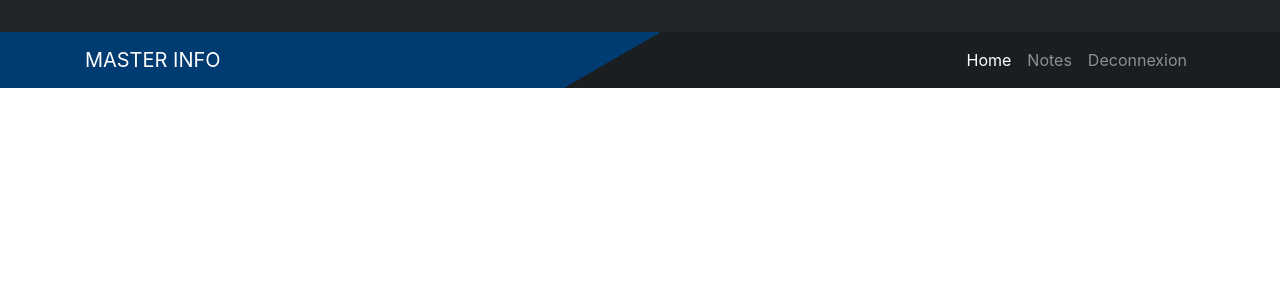
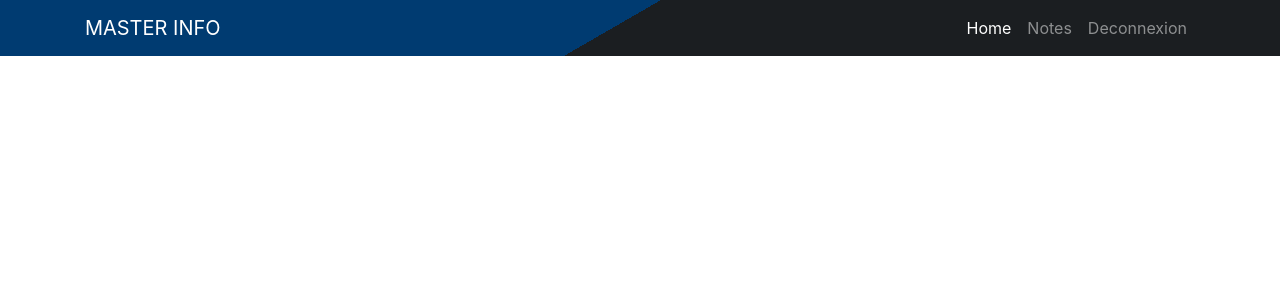
Before and after one commit to djuhnix/projet-s3, a PHP site: page /acceuil_eleves.html in a window 1280 px wide. Shown: the top 300 px of the page. Run offline with PHP 8.4, Linux system fonts and the light colour scheme; some libraries are stand-ins or nearby versions.

Commit message:
avancement sur la page d'acceuil

```diff
--- a/production/acceuil_eleves.html
+++ b/production/acceuil_eleves.html
@@ -8,13 +8,15 @@
     <link rel="stylesheet" href="css/acceuil.css">
     <link rel="stylesheet" href="css/style.css">
     <link rel="stylesheet" href="https://stackpath.bootstrapcdn.com/bootstrap/4.3.1/css/bootstrap.min.css" integrity="sha384-ggOyR0iXCbMQv3Xipma34MD+dH/1fQ784/j6cY/iJTQUOhcWr7x9JvoRxT2MZw1T" crossorigin="anonymous">
-	<script src="//maxcdn.bootstrapcdn.com/bootstrap/4.0.0/js/bootstrap.min.js"></script>
-	<script src="//code.jquery.com/jquery-1.11.1.min.js"></script>
+<script src="https://code.jquery.com/jquery-3.2.1.slim.min.js" integrity="sha384-KJ3o2DKtIkvYIK3UENzmM7KCkRr/rE9/Qpg6aAZGJwFDMVNA/GpGFF93hXpG5KkN" crossorigin="anonymous"></script>
+    <script src="https://cdnjs.cloudflare.com/ajax/libs/popper.js/1.12.9/umd/popper.min.js" integrity="sha384-ApNbgh9B+Y1QKtv3Rn7W3mgPxhU9K/ScQsAP7hUibX39j7fakFPskvXusvfa0b4Q" crossorigin="anonymous"></script>
+	<script src="https://maxcdn.bootstrapcdn.com/bootstrap/4.0.0/js/bootstrap.min.js" integrity="sha384-JZR6Spejh4U02d8jOt6vLEHfe/JQGiRRSQQxSfFWpi1MquVdAyjUar5+76PVCmYl" crossorigin="anonymous"></script>
     </head>
     <body>
     	<link href="//maxcdn.bootstrapcdn.com/font-awesome/4.2.0/css/font-awesome.min.css" rel="stylesheet">
     	<div class="fixed-top">
-  <header class="topbar">
+  			<header class="topbar ml-auto">
+  				<!--<img src="images/logo_urca.png" class="center image">-->
   			</header>
   			<nav class="navbar navbar-expand-lg navbar-dark mx-background-top-linear">
     			<div class="container">
@@ -22,7 +24,7 @@
       				<button class="navbar-toggler" type="button" data-toggle="collapse" data-target="#navbarResponsive" aria-controls="navbarResponsive" aria-expanded="false" aria-label="Toggle navigation">
         				<span class="navbar-toggler-icon"></span>
       				</button>
-      <div class="collapse navbar-collapse nav-large" id="navbarResponsive">
+      				<div class="collapse navbar-collapse" id="navbarResponsive">
 
         				<ul class="navbar-nav ml-auto">
 
@@ -39,7 +41,6 @@
          					<li class="nav-item">
             					<a class="nav-link" href="#">Deconnexion</a>
           					</li>
-          </li>
         				</ul>
       				</div>
     			</div>
--- a/production/css/acceuil.css
+++ b/production/css/acceuil.css
@@ -13,7 +13,6 @@
 .topbar{
   background-color: #212529;
   padding: 0;
-  height: 32px;
 }
 
 
@@ -24,4 +23,3 @@
 .mx-background-top-linear {
     background: linear-gradient(150deg, #003b71 48%, #1b1e21 48%);
 }
-@media
```
Lines whose indentation alone changed are shown as unchanged.
